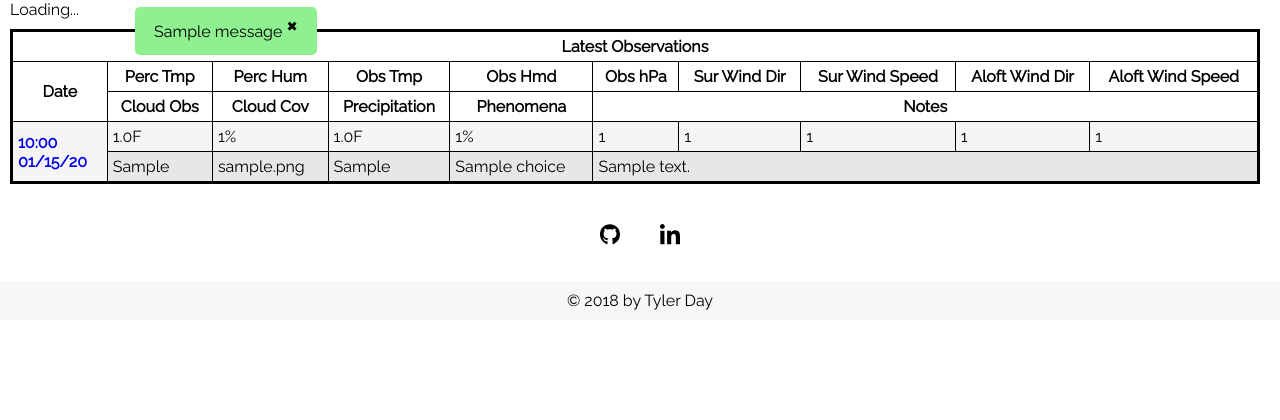
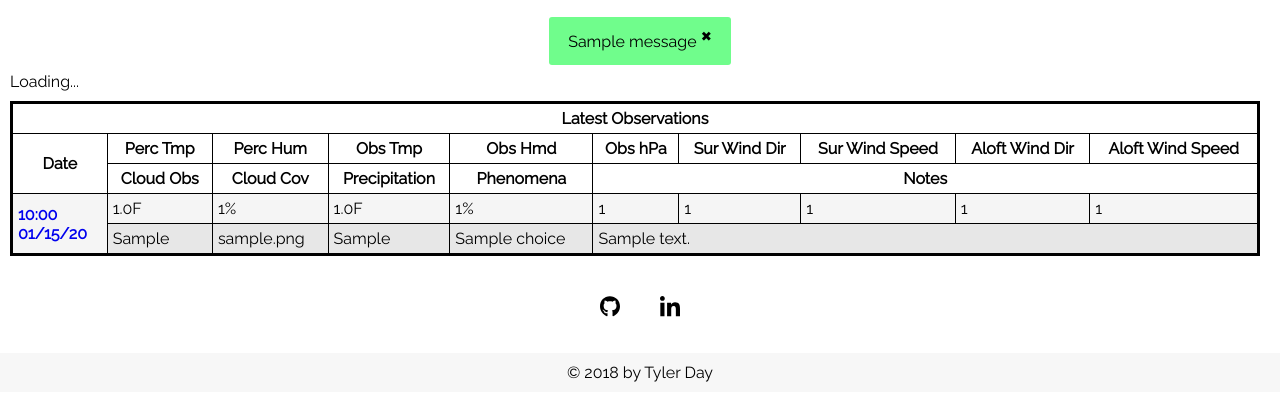
Before and after one commit to tyday/port_site, a Django app: page /weather/ in a window 1280 px wide. Shown: the part 71-491 px from the top of the page. Run offline with Django 3.2, Linux system fonts and the light colour scheme; tables that the repository leaves empty hold one stand-in row (values such as "Sample post"); one stand-in notice (Sample message) is shown; some libraries are stand-ins or nearby versions.

Commit message:
Improved message handling

```diff
--- a/mysite/blog/static/blog/css/blog.css
+++ b/mysite/blog/static/blog/css/blog.css
@@ -225,36 +225,46 @@ h1 {
 .project-link a {
   text-decoration: underline;
 }
+.message--div {
+  display: flex;
+  position: relative;
+  justify-content: center;
+  align-items: center;
+  padding-top: 10px;
+}
 .messages {
-    position: absolute;
-    left: 10%;
+  /* position: absolute;
+    left: 10%; */
 }
 .success {
   display: flex;
   justify-content: center;
-  transition: opacity .5s
+  max-height: 100px;
+  transition: opacity 0.5s, max-height .5s;
 }
 .success > div {
   cursor: pointer;
   padding: 11px 19px 14px 19px;
-  background-color: #8ef08e;
-  border-radius: 5px;
+  background-color: #70fd8c;
+  border-radius: 3px;
   margin: 7px;
 }
 .error {
   display: flex;
   justify-content: center;
-  transition: opacity .5s
+  max-height: 100px;
+  transition: opacity 0.5s, max-height .5s;
 }
 .error > div {
   cursor: pointer;
   padding: 11px 19px 14px 19px;
-  background-color: #f09d8e;
-  border-radius: 5px;
+  background-color: #ef9191;
+  border-radius: 3px;
   margin: 7px;
 }
-.fadeout{
-    opacity: 0;
+.fadeout {
+  opacity: 0;
+  max-height: 0;
 }
 @media only screen and (max-width: 500px) {
   .project-detail {
--- a/mysite/weather/templates/weather/weather.html
+++ b/mysite/weather/templates/weather/weather.html
@@ -7,11 +7,18 @@
 
 {% block content %}
 {% if messages %}
-<ul class="messages">
-    {% for message in messages %}
-    <li{% if message.tags %} class="{{ message.tags }}"{% endif %}><div>{{ message }} <sup onclick='this.parentNode.parentNode.classList.add("fadeout")'>&#10006;</sup></div></li>
-    {% endfor %}
-</ul>
+<div class="message--div">
+  <ul class="messages">
+      {% for message in messages %}
+      <li{% if message.tags %} class="{{ message.tags }}"{% endif %}>
+          <div>
+              {{ message }}
+              <sup onclick='this.parentNode.parentNode.classList.add("fadeout")'>&#10006;</sup>
+          </div>
+      </li>
+      {% endfor %}
+  </ul>
+</div>
 {% endif %}
 <section class="main-content">
 <div id="app"></div>
--- a/mysite/weather/views.py
+++ b/mysite/weather/views.py
@@ -21,7 +21,6 @@ class ObservationList(ListView):
 def weather(request):
     observation_list = Observation.objects.order_by('-observation_date')
     page = request.GET.get('page', 1)
-    print(page)
 
     paginator = Paginator(observation_list, 10)
     try:
@@ -30,6 +29,7 @@ def weather(request):
         observations = paginator.page(1)
     except EmptyPage:
         observations = paginator.page(paginator.num_pages)
+
     return render(request, 'weather/weather.html', {'observations':observations})
 
 @login_required(login_url='/admin/login/')
```
